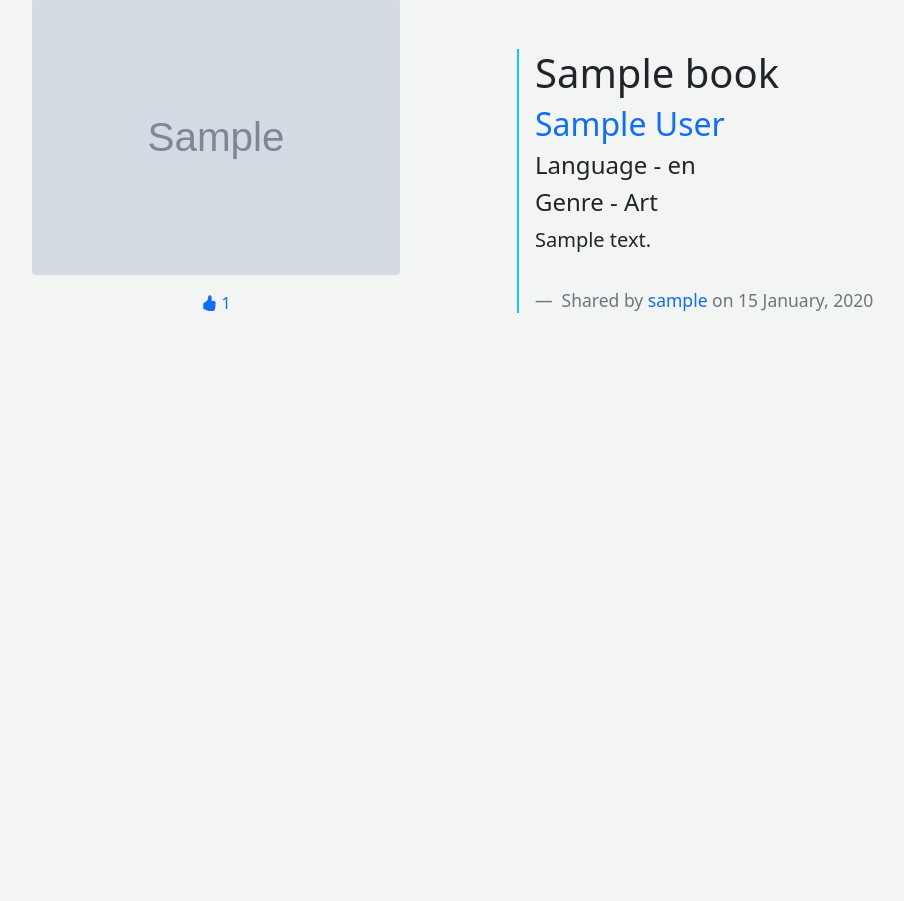
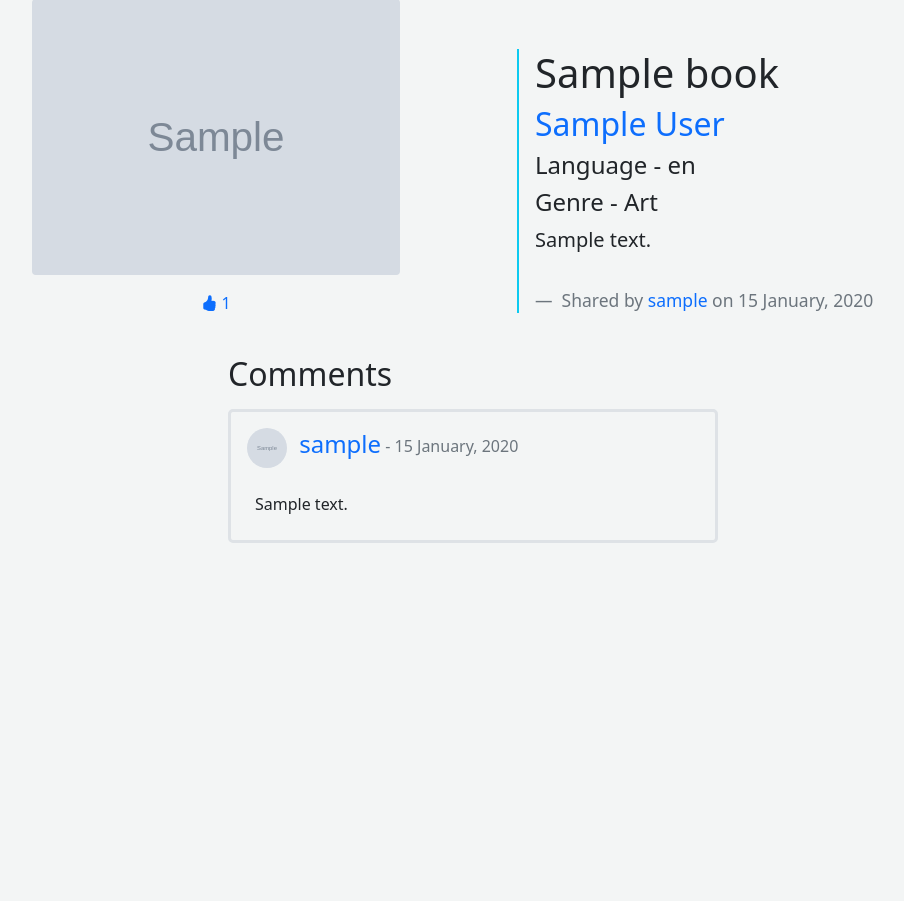
Before and after one commit to AntoanStefanov/library, a Django app: a page that uses books/templates/books/comments.html in a window 1280 px wide. Shown: the part 105-1006 px from the top of the page, without its empty margins (139-1043 px from the left). Before the commit the page ends 418 px from the top, so only its background shows below. Run offline with Django 4.2, Linux system fonts and the light colour scheme; tables that the repository leaves empty hold one stand-in row (values such as "Sample post"); grey boxes marked "Sample" are stand-in pictures; some libraries are stand-ins or nearby versions.

Commit message:
show comments to NOT LOGGED IN users

```diff
--- a/books/forms.py
+++ b/books/forms.py
@@ -13,6 +13,7 @@ class BookForm(forms.ModelForm):
         model = Book
         exclude = ('date_posted', 'slug', 'posted_by')
 
+    # Create form validation if a book with same name OR SLUG already exists.
 
 class CommentForm(forms.ModelForm):
 
@@ -20,6 +21,7 @@ class CommentForm(forms.ModelForm):
         model = Comment
         fields = ('content',)
 
+    # Create form validation if a comment contains bad words ?.
 
 class BookOrderForm(forms.Form):
     def __init__(self, *args, **kwargs):
--- a/books/templates/books/comments.html
+++ b/books/templates/books/comments.html
@@ -1,6 +1,10 @@
 {% load crispy_forms_tags %}
+
 {% if user.is_authenticated %}
   <div class="row">
+{% else %}
+  <div class="row justify-content-center">
+{% endif %}
     <div class="col-lg-6 pe-5">
       <h2 class="mt-4">Comments</h2>
       {% if comments %}
@@ -30,6 +34,7 @@
         <p>Be the first person to comment !</p>
       {% endif %}
     </div>
+    {% if user.is_authenticated %}
       <div class="col-lg-6 pe-5 mt-4">
         <form method="POST">
           {% csrf_token %}
@@ -42,5 +47,5 @@
           </div>
         </form>
       </div>
+    {% endif %}
   </div>
-{% endif %}
--- a/books/views.py
+++ b/books/views.py
@@ -204,6 +204,8 @@ class BookDetailsView(FormMixin, DetailView):
     def get_context_data(self, **kwargs):
         context = super().get_context_data(**kwargs)
         book = self.object
+        context["comments"] = book.comment_set.all()
+
         if self.request.user.is_authenticated:
             profile = self.request.user.profile
 
@@ -213,7 +215,6 @@ class BookDetailsView(FormMixin, DetailView):
             context["has_user_liked_book"] = profile.likes.filter(
                 id=book.id).exists()
 
-            context["comments"] = book.comment_set.all()
 
             # self.form_invalid(form) *in post method* returns
             # self.render_to_response(self.get_context_data(form=form))
```
Lines whose indentation alone changed are shown as unchanged.
